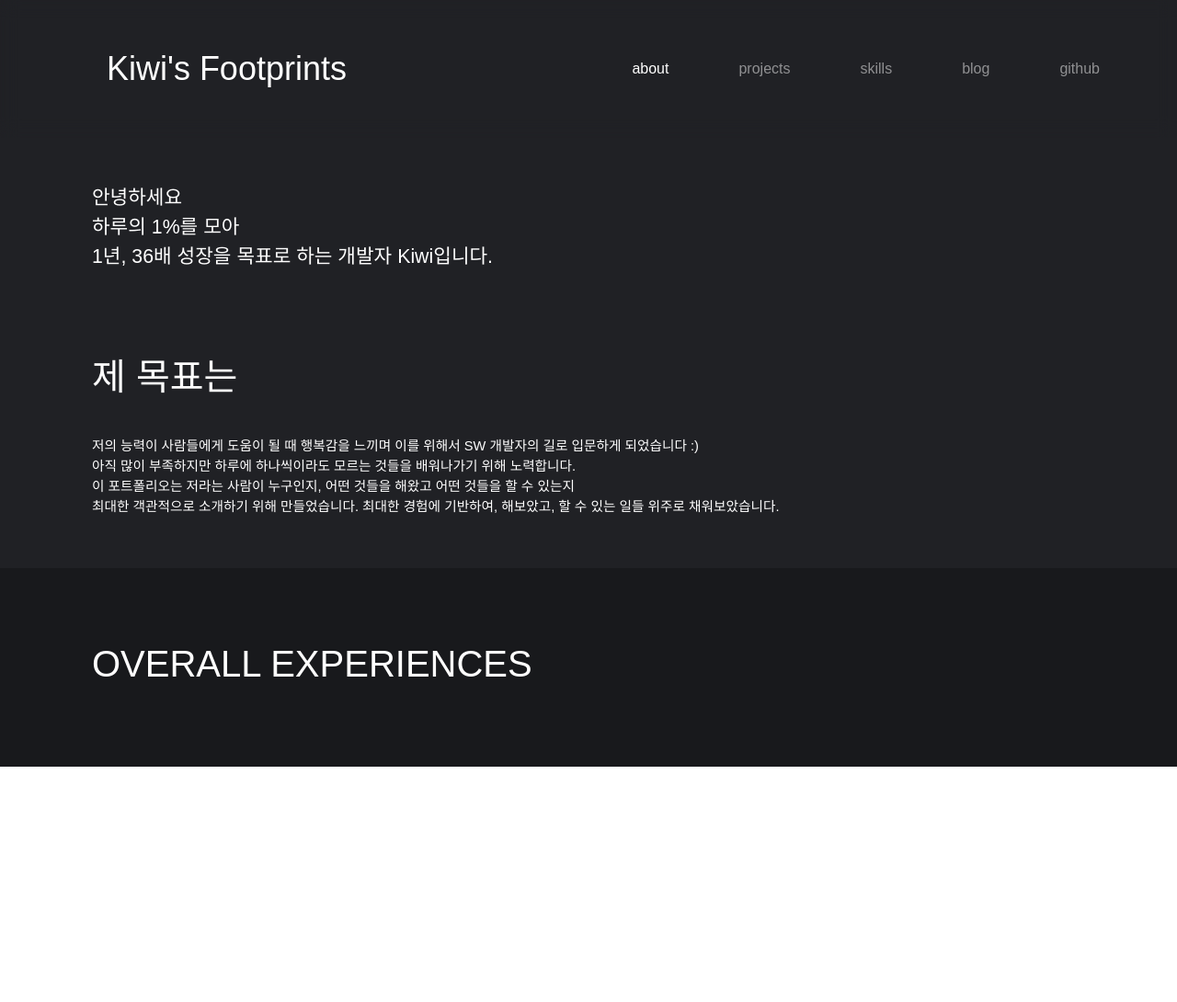
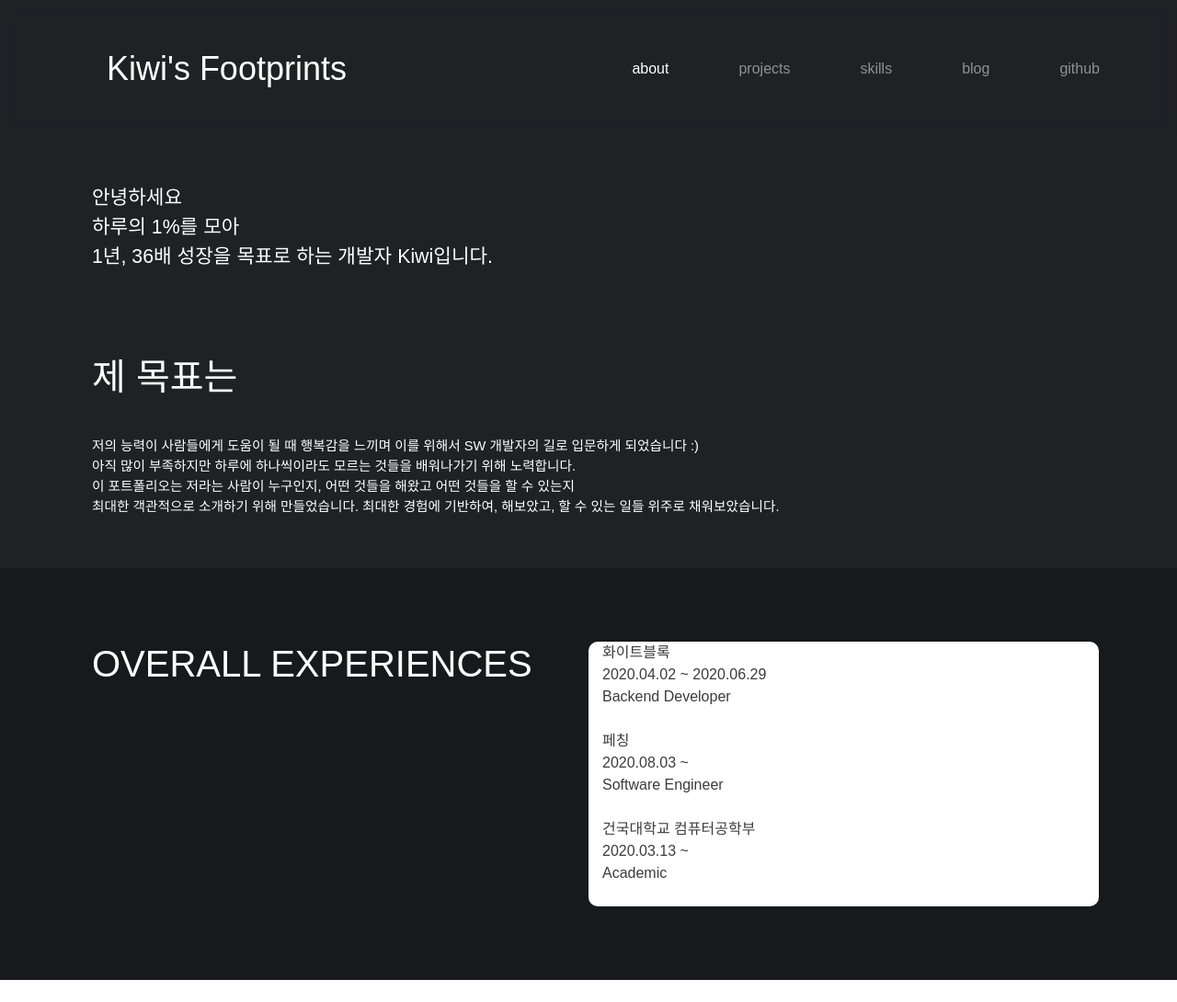
Before and after one commit to WhiteKiwi/WhiteKiwi.github.io, a Gatsby site: page / in a window 1280 px wide. Shown: the whole page at 92% size. Before the commit the page ends 858 px from the top, so only its background shows below. Built offline with nearby package versions, Linux system fonts and the light colour scheme; Gatsby itself is replaced by a stand-in of ours.

Commit message:
CareerBox 배치

```diff
--- a/src/pages/index.js
+++ b/src/pages/index.js
@@ -1,6 +1,10 @@
 import React from "react"
 import Layout from "../components/layout"
 import SEO from "../components/seo"
+
+import Row from "react-bootstrap/Row"
+import Col from "react-bootstrap/Col"
+
 import "../styles/index.scss"
 
 export default function Home() {
@@ -21,9 +25,40 @@ export default function Home() {
 				최대한 객관적으로 소개하기 위해 만들었습니다. 최대한 경험에 기반하여, 해보았고, 할 수 있는 일들 위주로 채워보았습니다.</p>
 			</div>
 
-			<div className="overall-experiences">
-				<h1>OVERALL EXPERIENCES</h1>
-			</div>
+			<Row className="overall-experiences">
+				<Col>
+					<h1>OVERALL EXPERIENCES</h1>
+				</Col>
+				<Col className="career-box">
+					<CareerItem
+						title="화이트블록"
+						startDate="2020.04.02"
+						resignationDate="2020.06.29"
+						role="Backend Developer"
+					/>
+					<CareerItem
+						title="페칭"
+						startDate="2020.08.03"
+						resignationDate=""
+						role="Software Engineer"
+					/>
+					<CareerItem
+						title="건국대학교 컴퓨터공학부"
+						startDate="2020.03.13"
+						resignationDate=""
+						role="Academic"
+					/>
+				</Col>
+			</Row>
 		</Layout>
 	)
 }
+
+const CareerItem = props => (
+	<div>
+		<div>{props.title}</div>
+		<div>{props.startDate} ~ {props.resignationDate}</div>
+		<div>{props.role}</div>
+		<br/>
+	</div>
+)
--- a/src/styles/index.scss
+++ b/src/styles/index.scss
@@ -20,12 +20,11 @@
 
 .overall-experiences {
     background-color: #18191C;
-    padding-top: 80px;
-    padding-left: 100px;
-    padding-bottom: 80px;
+    padding: 80px 100px 80px 100px;
 }
 
 .career-box {
     background-color: white;
-    border-radius: 10px;
+	border-radius: 10px;
+	color: #3C3C3C;
 }
```
